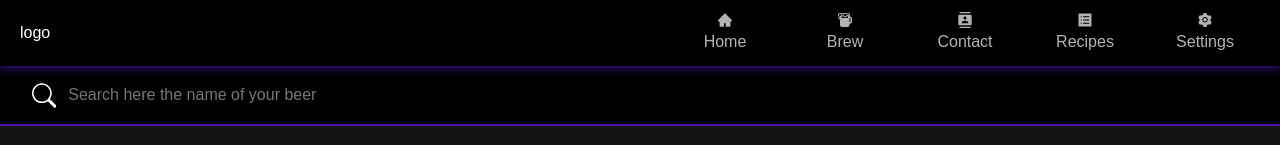
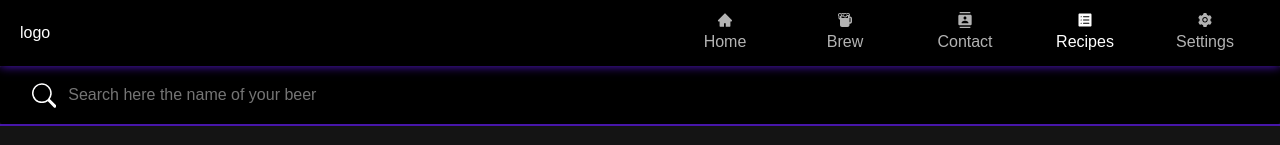
Before and after one commit to Francescostefan1998/beerbuzz-frontend, a React (Create React App) app: page /recipes in a window 1280 px wide. Shown: the top 145 px of the page. Built offline with nearby package versions, Linux system fonts and the light colour scheme; the HTML template or start-up script is replaced by a standard one.

Commit message:
fixing issue settings

```diff
--- a/src/components/home/homePage/HomePage.jsx
+++ b/src/components/home/homePage/HomePage.jsx
@@ -47,7 +47,7 @@ const HomePage = () => {
   }
   return (
     <div className="homePage">
-      <NavBar />
+      <NavBar selectedSection={"Home"} />
       <div className="homePage-container">
         <div className="homePage-main" onClick={() => navigate("/recipes")}>
           <ImList2 className="homePage-main-icon iconList" />
--- a/src/components/home/navBar/NavBar.jsx
+++ b/src/components/home/navBar/NavBar.jsx
@@ -1,4 +1,4 @@
-import "./navBar.css";
+/*import "./navBar.css";
 import { useState } from "react";
 import { HiMenu } from "react-icons/hi";
 import { AiFillHome } from "react-icons/ai";
@@ -67,3 +67,62 @@ const NavBar = () => {
 };
 
 export default NavBar;
+
+*/ import "./navBar.css";
+import { useState } from "react";
+import { HiMenu } from "react-icons/hi";
+import { AiFillHome } from "react-icons/ai";
+import { IoMdBeer } from "react-icons/io";
+import { MdContacts } from "react-icons/md";
+import { IoIosListBox } from "react-icons/io";
+import { AiFillSetting } from "react-icons/ai";
+import { useNavigate } from "react-router-dom";
+import SettingDropdown from "./settingDropdown/SettingDropdown";
+
+const NavBar = ({ selectedSection }) => {
+  const [settingDropdown, setsettingDropdown] = useState(false);
+  const navigate = useNavigate();
+  const set = () => {
+    return;
+  };
+  const sections = [
+    { icon: <AiFillHome />, label: "Home" },
+    { icon: <IoMdBeer />, label: "Brew" },
+    { icon: <MdContacts />, label: "Contact" },
+    { icon: <IoIosListBox />, label: "Recipes" },
+    { icon: <AiFillSetting />, label: "Settings" },
+  ];
+
+  return (
+    <div className="my-navbar">
+      <div className="my-navbar-logo">logo</div>
+      <div className="my-navbar-menue">
+        <HiMenu className="my-navbar-icon" />
+        {sections.map(({ icon, label }) => (
+          <div
+            key={label}
+            className={`my-navbar-sections ${
+              label === selectedSection ? "selected" : ""
+            }`}
+            onClick={() => {
+              label !== "Settings"
+                ? navigate(`/${label.toLowerCase()}`)
+                : setsettingDropdown(true);
+            }}
+          >
+            {icon}
+            <div>{label}</div>
+          </div>
+        ))}
+        {settingDropdown && (
+          <SettingDropdown
+            classname="settingDropdown"
+            setSettingDropdown={setsettingDropdown}
+          />
+        )}
+      </div>
+    </div>
+  );
+};
+
+export default NavBar;
--- a/src/components/home/navBar/navBar.css
+++ b/src/components/home/navBar/navBar.css
@@ -43,6 +43,9 @@
 .my-navbar-icon:hover {
   opacity: 1;
 }
+.my-navbar-sections.selected {
+  opacity: 1 !important;
+}
 
 @keyframes spin {
   from {
--- a/src/components/home/navBar/settingDropdown/settingDropdown.css
+++ b/src/components/home/navBar/settingDropdown/settingDropdown.css
@@ -78,3 +78,34 @@
 .settingDropdown-main-section:hover {
   background-color: var(--background-black);
 }
+
+.settingDropdown-main::-webkit-scrollbar {
+  width: 6px;
+  height: 20px;
+}
+
+.settingDropdown-main::-webkit-scrollbar-track {
+  background-color: var(--background-black);
+}
+
+.settingDropdown-main::-webkit-scrollbar-thumb {
+  background-color: var(--main-secondary);
+  border-radius: 3px;
+  cursor: grab;
+}
+
+.settingDropdown-main::-webkit-scrollbar-thumb:hover {
+  background-color: var(--main-secondary);
+}
+
+@media (max-width: 1024px) {
+  .settingDropdown {
+    top: 6.5vh;
+  }
+}
+
+@media (max-width: 788px) {
+  .settingDropdown {
+    width: 100%;
+  }
+}
--- a/src/components/home/recipes/recipesList/RecipesList.jsx
+++ b/src/components/home/recipes/recipesList/RecipesList.jsx
@@ -9,7 +9,7 @@ const RecipesList = () => {
   const [image, setImage] = useState("");
   return (
     <div className="recipesList">
-      <NavBar />
+      <NavBar selectedSection={"Recipes"} />
       <div className="recipesList-search">
         <BsSearch className="search-icon" />
         <input type="text" placeholder="Search here the name of your beer" />
--- a/src/components/home/recipes/recipesList/recipesList.css
+++ b/src/components/home/recipes/recipesList/recipesList.css
@@ -2,6 +2,7 @@
   width: 100%;
   height: 100vh;
   background-color: var(--background-dark);
+  overflow: hidden;
 }
 
 .recipesList-search {
@@ -29,7 +30,10 @@
   font-size: 25px;
   cursor: pointer;
 }
-
+.recipesList-list {
+  height: 80vh;
+  overflow-y: scroll;
+}
 .recipesList-recipe {
   padding: 2vh;
   padding-inline: 6vh;
@@ -45,6 +49,7 @@
 }
 .recipesList-recipe:hover {
   background-color: var(--background-black);
+  padding-block: 4vh;
 }
 .recipesList-recipe-image {
   width: 60px;
@@ -103,3 +108,21 @@
   justify-content: center;
   align-items: center;
 }
+
+.recipesList-list::-webkit-scrollbar {
+  width: 10px;
+}
+
+.recipesList-list::-webkit-scrollbar-track {
+  background-color: var(--background-black);
+}
+
+.recipesList-list::-webkit-scrollbar-thumb {
+  background-color: var(--main-secondary);
+  border-radius: 5px;
+  cursor: grab;
+}
+
+.recipesList-list::-webkit-scrollbar-thumb:hover {
+  background-color: var(--main-secondary);
+}
```
